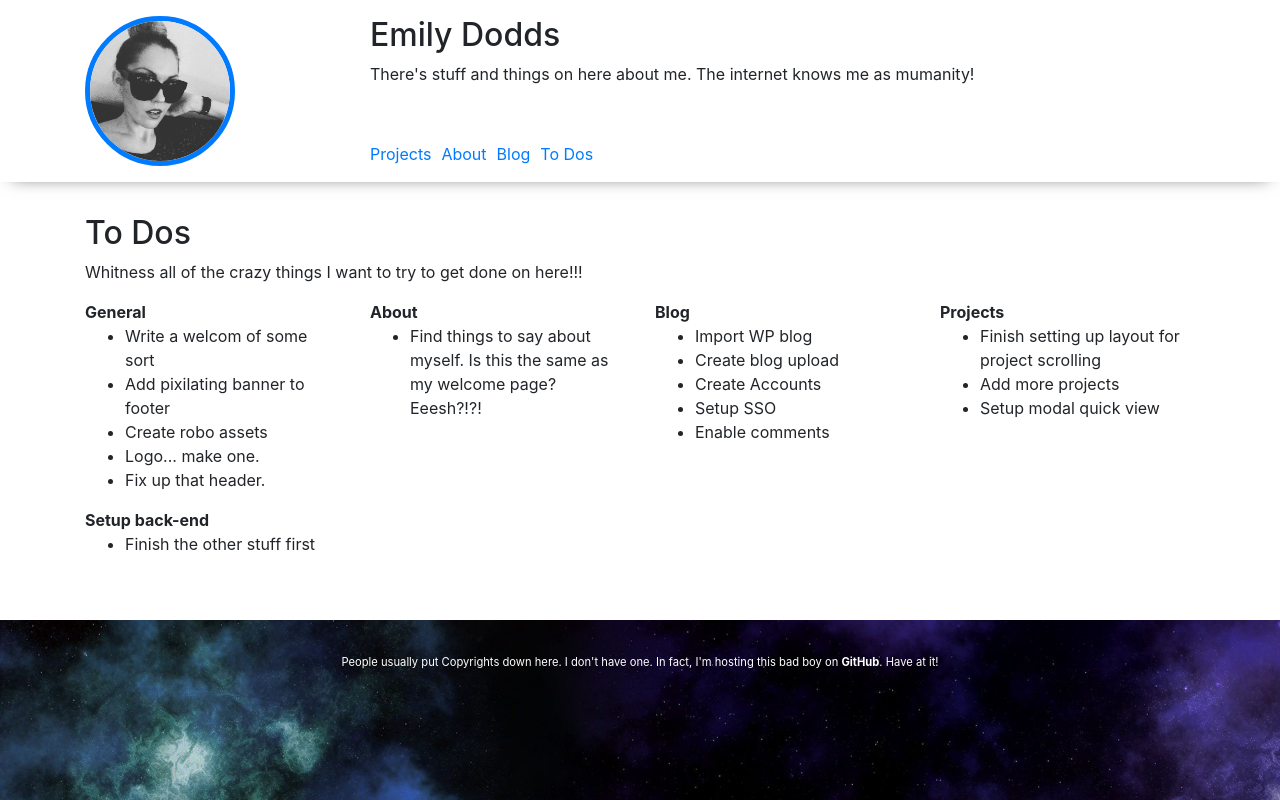
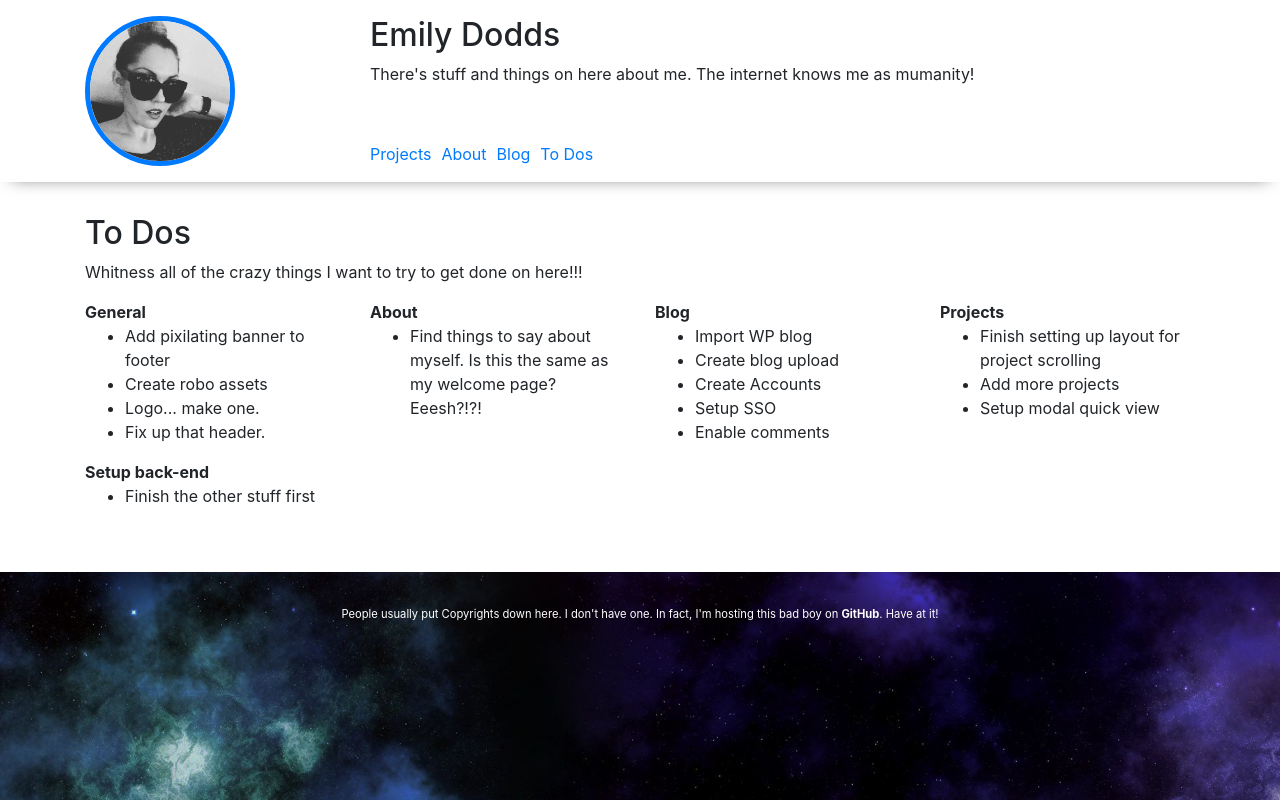
Before and after one commit to mumanity/mumanity, an Angular app: page /to-do in a window 1280 px wide. Built offline with nearby package versions, Linux system fonts and the light colour scheme.

Commit message:
Removing finished task

```diff
--- a/src/app/site-to-dos/site-to-dos.component.html
+++ b/src/app/site-to-dos/site-to-dos.component.html
@@ -6,7 +6,6 @@
   <div class="col-sm-12 col-md-6 col-lg-3">
     <b>General</b>
     <ul>
-      <li>Write a welcom of some sort</li>
       <li>Add pixilating banner to footer</li>
       <li>Create robo assets</li>
       <li>Logo... make one.</li>
```
